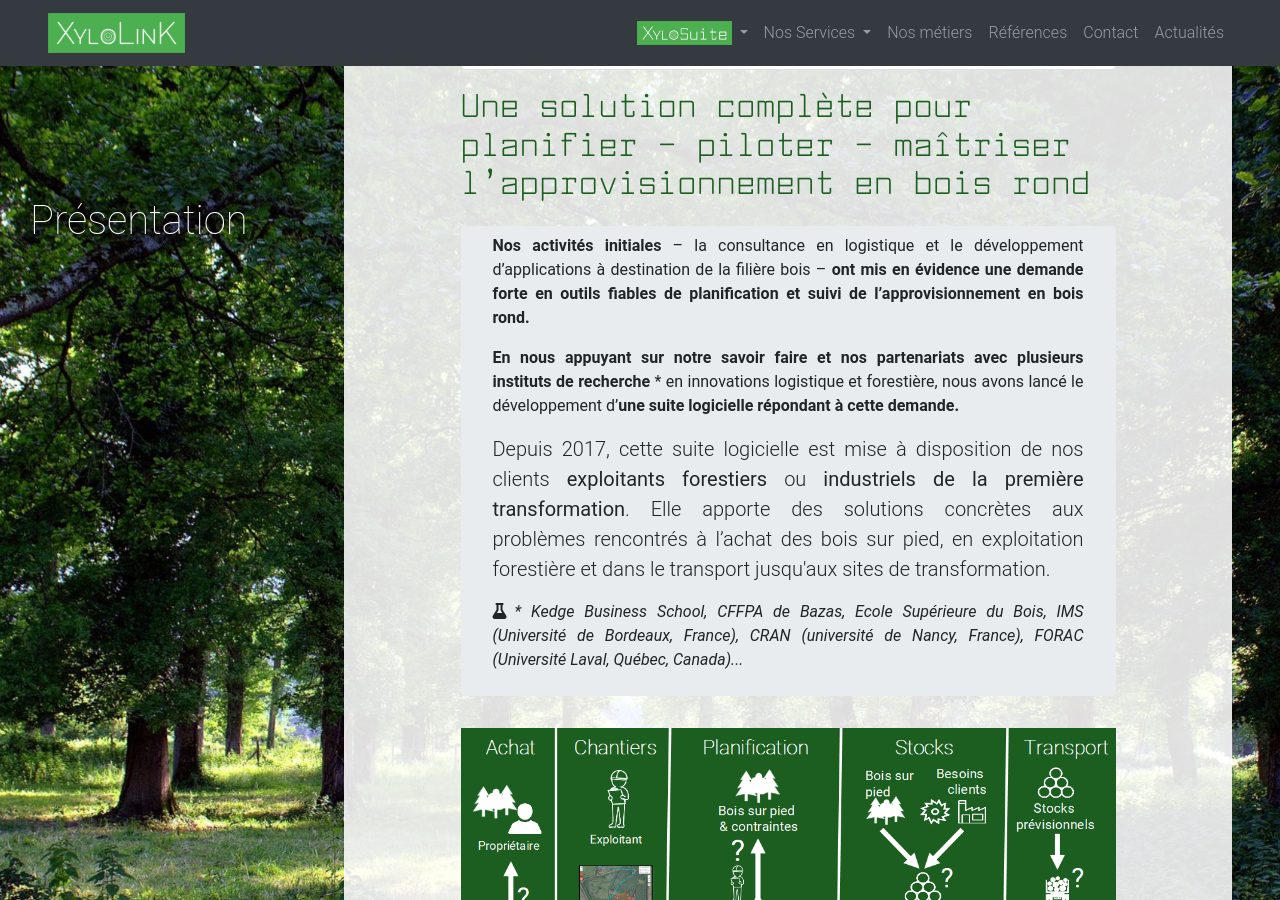
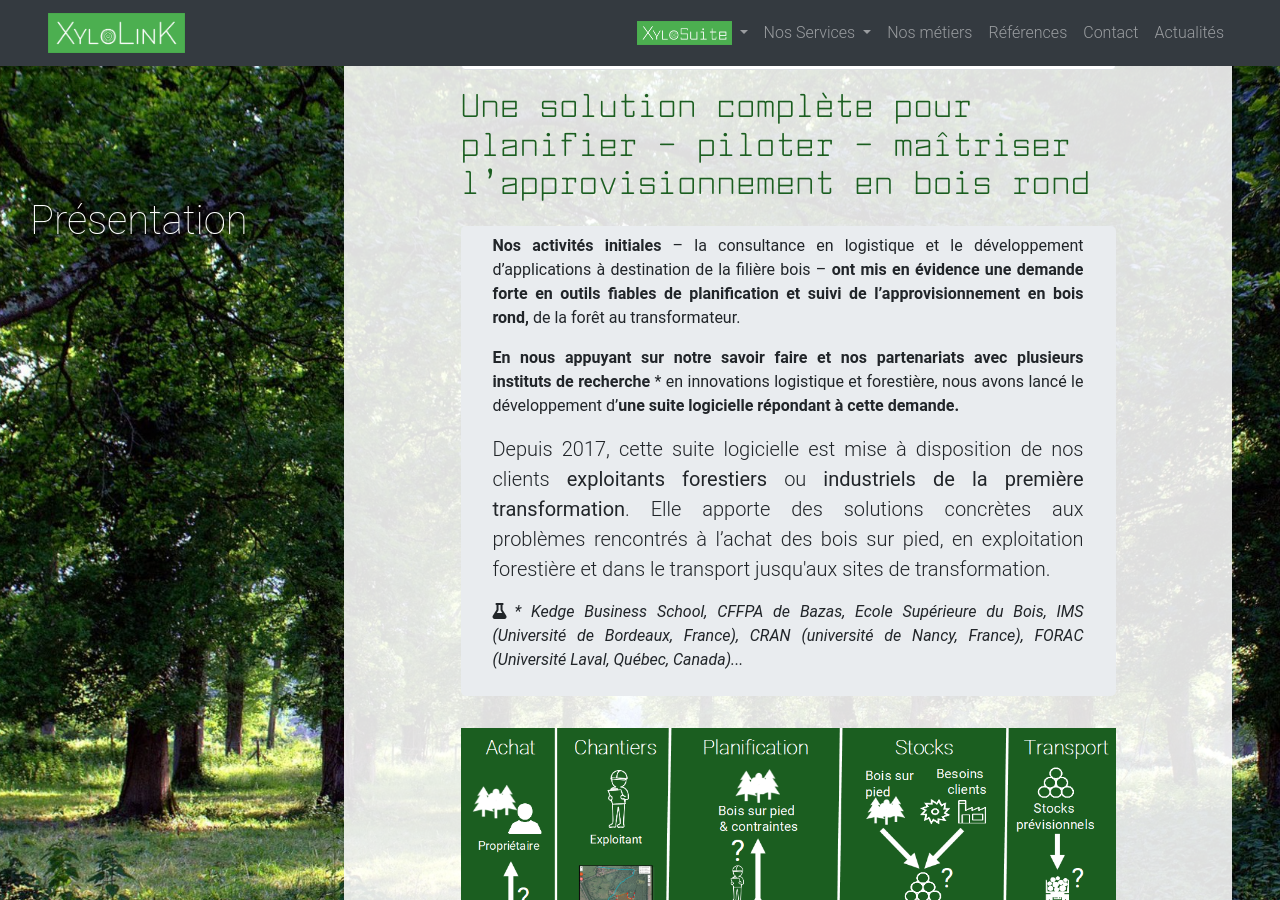
Before and after one commit to xylolink/xylolink.com, a Jekyll site: the page built from collections/_xylosuite/2019-12-22-intro.md, in a window 1280 px wide and 900 px high, scrolled down 319 px. Built offline with Jekyll 4.4.1, drawn with Linux system fonts in a browser that asks for light colours; comment, search, counter and statistics services are not loaded; some of the changed text lies outside the part shown.

Commit message:
optimize seo

```diff
--- a/_includes/nav.html
+++ b/_includes/nav.html
@@ -1,5 +1,5 @@
 <nav class="navbar navbar-expand-lg navbar-dark bg-dark font-light sticky-nav col-12 px-5 font-weight-light d-flex justify-content-between">
-  {%- if page.title != 'Xylolink' && page.title != 'mentions' -%}
+  {%- if page.title != 'Xylolink'%}
     {% assign sPages = site.pages | where: 'place', 'left' | sort: 'index' %}
     {% for p in sPages %}
       <a class="navbar-brand" href="{{ p.url | prepend: site.baseurl }}">
--- a/_layouts/default.html
+++ b/_layouts/default.html
@@ -15,7 +15,7 @@
         <div class="container">
             <div id="main-slogan" class="d-flex align-items-center">
             <div class="col-12">
-                <img id="title-logo"src="/img/logo2019_light.png"></img>
+                <img id="title-logo" alt="logo xylolink" src="/img/logo2019_light.png"></img>
                 <h1 class="white-shadow col-12 px-0 font-weight-lighter">
                     {{ site.slogan1 }}
                 </h1>
--- a/collections/_xylosuite/2019-12-22-intro.md
+++ b/collections/_xylosuite/2019-12-22-intro.md
@@ -33,7 +33,7 @@
 <div itemscop itemtype="http://schema.org/WebApplication" class="jumbotron py-2">
   <div itemprop="about">
     <p class="">
-      <strong>Nos activités initiales</strong> – la consultance en logistique et le développement d’applications à destination de la filière bois – <strong>ont mis en évidence une demande forte en outils fiables de planification et suivi de l’approvisionnement en bois rond.</strong>
+      <strong>Nos activités initiales</strong> – la consultance en logistique et le développement d’applications à destination de la filière bois – <strong>ont mis en évidence une demande forte en outils fiables de planification et suivi de l’approvisionnement en bois rond,</strong> de la forêt au transformateur.
     </p>
   </div>
   <div>
@@ -156,6 +156,9 @@
   <p class="lead">
     <strong>Chacun à son rythme, chacun à sa manière, XyloSuite n'impose pas un modèle de fonctionnement à ses clients.</strong>
   </p>
+  <p>
+    Nos clients peuvent ainsi hiérarchiser l'intégration de nos outils, que leur priorité soit la cartographie des chantiers, la gestion des risques, la planification des activités, l'optimisation du transport...
+  </p>
   <div>
       {% assign sPages = site.xylosuite | where_exp: 'item', "item.title != 'Présentation'" | sort: 'level' %}
       {% for p in sPages %}
```
